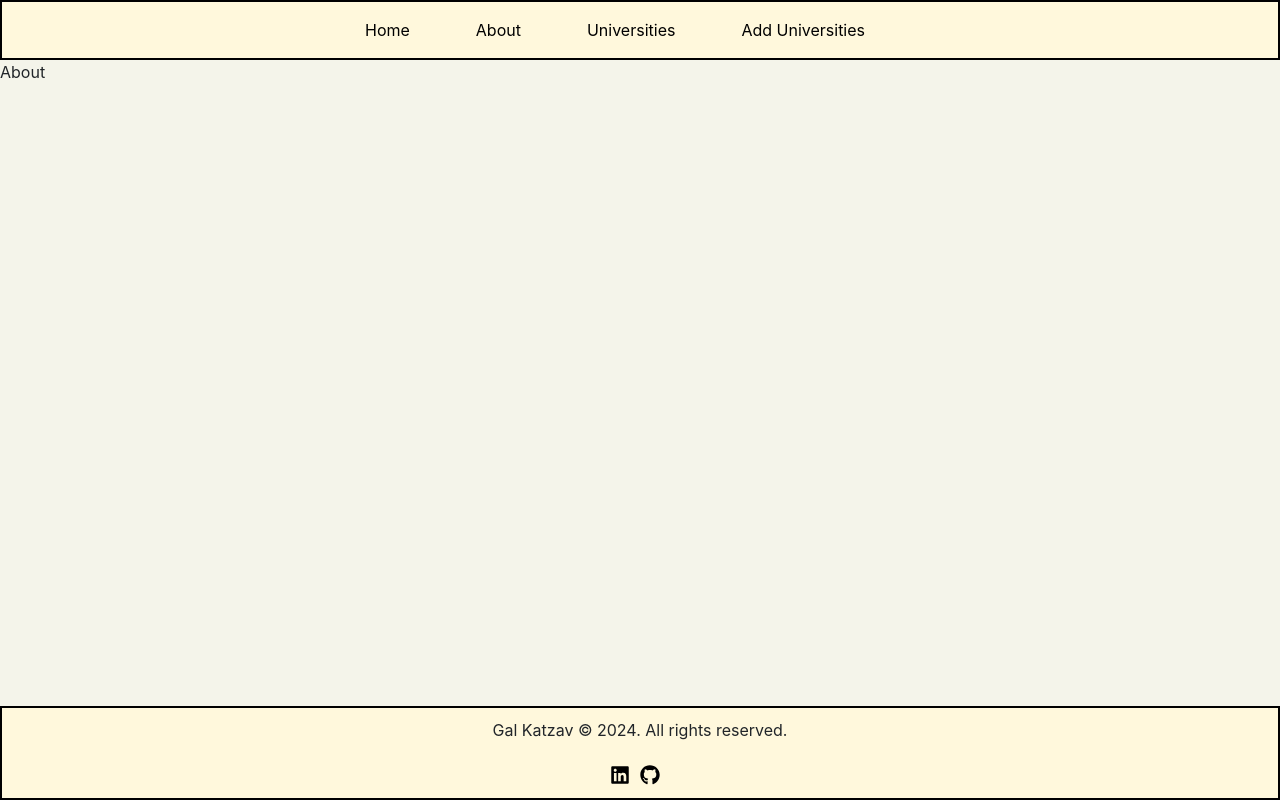
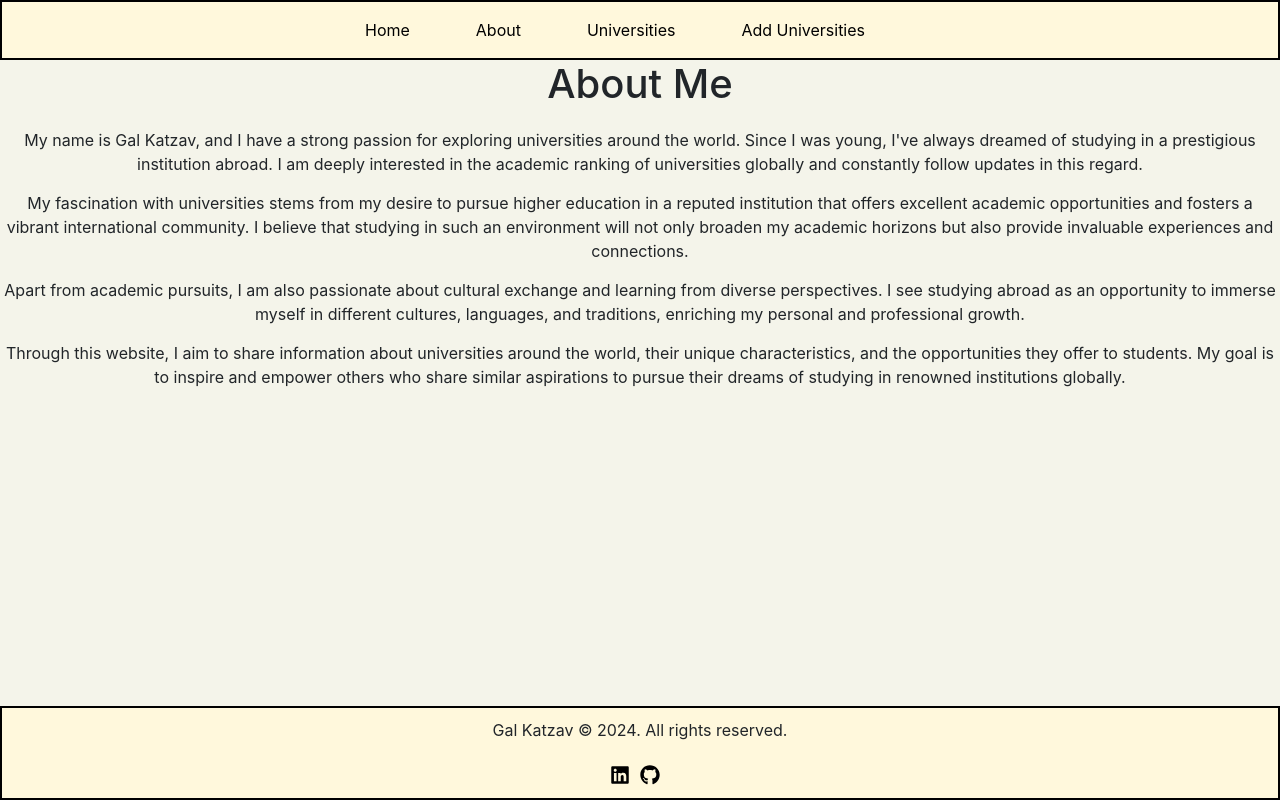
Before and after one commit to GalKatzav/React-Final-Project, a React (Create React App) app: page /about in a window 1280 px wide. Built offline with nearby package versions, Linux system fonts and the light colour scheme.

Commit message:
About page

```diff
--- /dev/null
+++ b/src/css/About.css
@@ -0,0 +1,12 @@
+
+.about-container {
+    text-align: center; /* Center align text */
+  }
+
+  .about-container h1 {
+    margin-bottom: 20px; /* Add some space below the heading */
+  }
+
+  .about-container p {
+    margin-bottom: 15px; /* Add some space below paragraphs */
+  }
--- a/src/screens/About.js
+++ b/src/screens/About.js
@@ -1,5 +1,39 @@
 import React from "react";
+import "../css/About.css"; // Import CSS file for styling
 
-export default function About() {
-  return <div>About</div>;
-}
+const About = () => {
+  return (
+    <div className="about-container">
+      <h1>About Me</h1>
+      <p>
+        My name is Gal Katzav, and I have a strong passion for exploring
+        universities around the world. Since I was young, I've always dreamed of
+        studying in a prestigious institution abroad. I am deeply interested in
+        the academic ranking of universities globally and constantly follow
+        updates in this regard.
+      </p>
+      <p>
+        My fascination with universities stems from my desire to pursue higher
+        education in a reputed institution that offers excellent academic
+        opportunities and fosters a vibrant international community. I believe
+        that studying in such an environment will not only broaden my academic
+        horizons but also provide invaluable experiences and connections.
+      </p>
+      <p>
+        Apart from academic pursuits, I am also passionate about cultural
+        exchange and learning from diverse perspectives. I see studying abroad
+        as an opportunity to immerse myself in different cultures, languages,
+        and traditions, enriching my personal and professional growth.
+      </p>
+      <p>
+        Through this website, I aim to share information about universities
+        around the world, their unique characteristics, and the opportunities
+        they offer to students. My goal is to inspire and empower others who
+        share similar aspirations to pursue their dreams of studying in renowned
+        institutions globally.
+      </p>
+    </div>
+  );
+};
+
+export default About;
```
